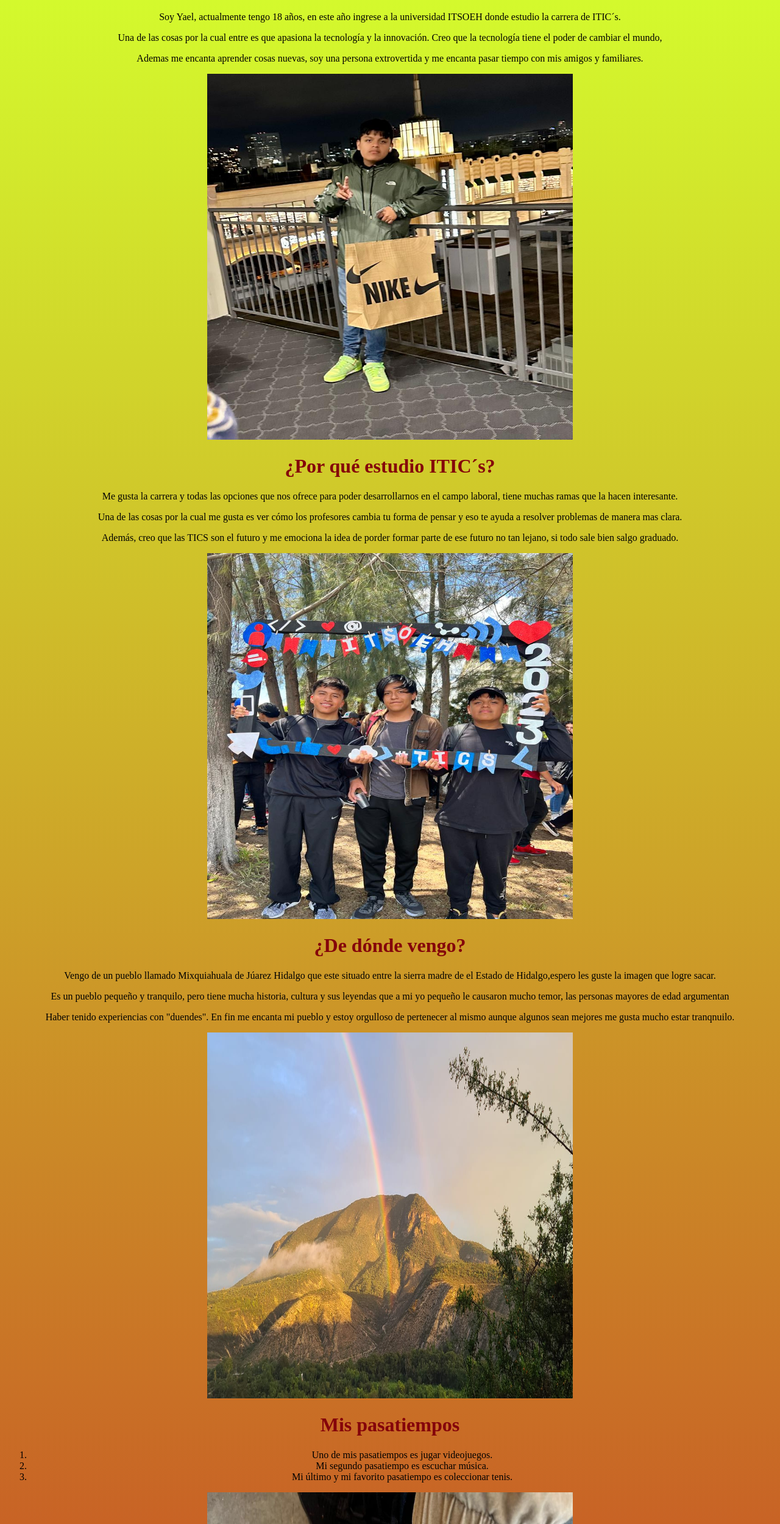
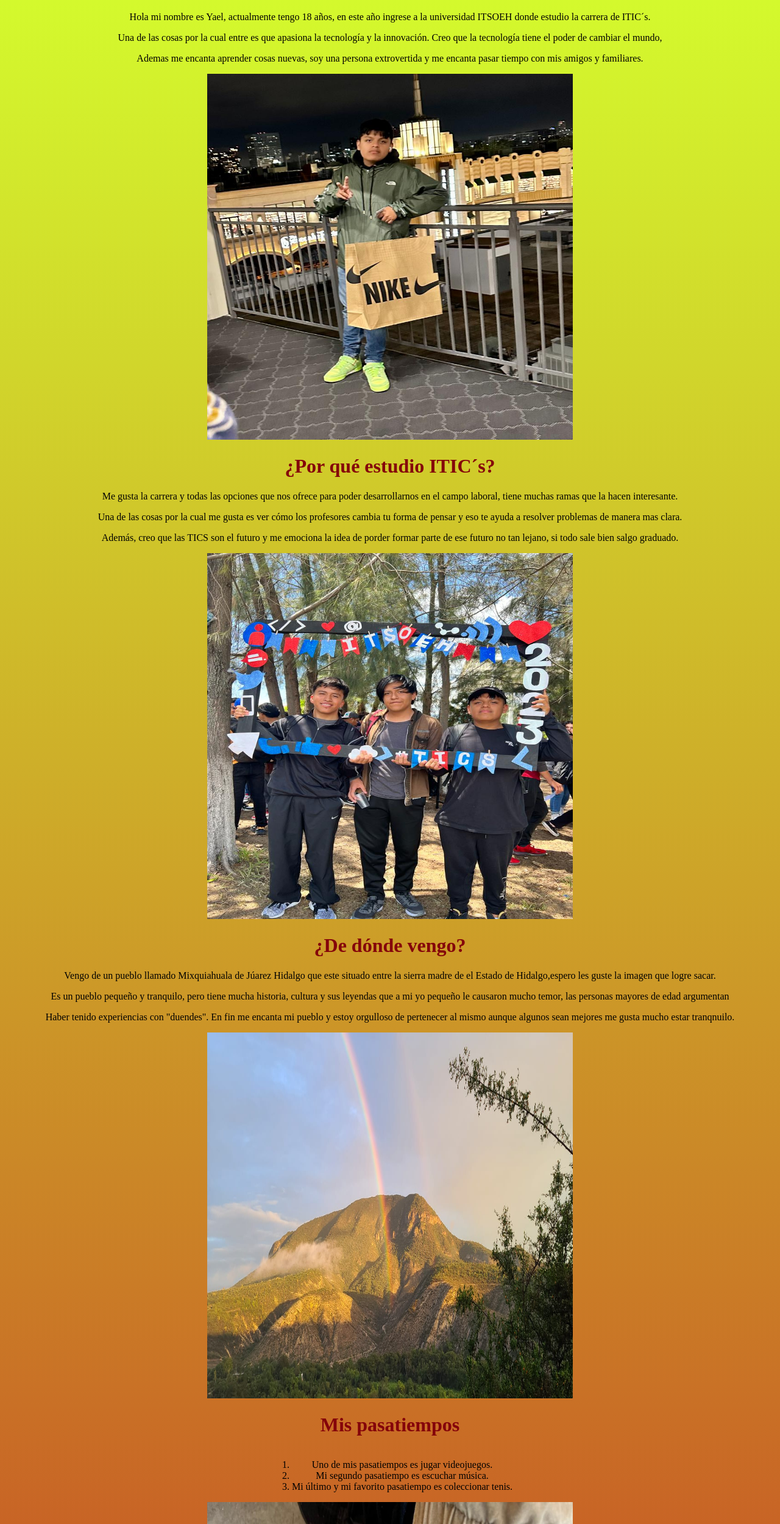
Before and after one commit to YaellCh/YaellCh.github.io, a plain HTML site: page index.html in a window 1280 px wide. Shown: the part 61-2560 px from the top of the page at 61% size. Drawn offline with Linux system fonts and the light colour scheme.

Commit message:
Agregar texto y corregir errores del contenedor

```diff
--- a/index.html
+++ b/index.html
@@ -10,7 +10,7 @@
 <body>
     <h1>¿Quién soy?</h1>
 
-    <p>Soy Yael, actualmente tengo 18 años, en este año ingrese a la universidad ITSOEH donde estudio la carrera de ITIC´s.</p>
+    <p>Hola mi nombre es Yael, actualmente tengo 18 años, en este año ingrese a la universidad ITSOEH donde estudio la carrera de ITIC´s.</p>
     <p>Una de las cosas por la cual entre es que apasiona la tecnología y la innovación. Creo que la tecnología tiene el poder de cambiar el mundo,</p>
     <p>Ademas me encanta aprender cosas nuevas, soy una persona extrovertida y me encanta pasar tiempo con mis amigos y familiares.</p>
 
@@ -50,7 +50,7 @@
     <h1>Mis intereses</h1>
     <div class="container">
     <ul>
-        <li><a href="https://www.youtube.com/@AyalaPUBGM"> Me gustan los E-sports </a></li>
+        <li><a href="https://www.youtube.com/@AyalaPUBGM"> Me gustan los E-sports en especial Ayala </a></li>
         <li><a href="https://www.facebook.com/EscuelaDeInglesArizonaHills">Me gusta estudiar Ingles </a></li>
         <li><a href="https://www.instagram.com/p/Cu6aTifuyw9/">Me gusta Instagram ve un reels</a></li>
     </ul>
--- a/style.css
+++ b/style.css
@@ -17,3 +17,8 @@ img{
     width: 600px;
     height: 600px;
 }
+.container {
+    display: flex;
+    justify-content: center;
+    align-items: center;
+    }
```
